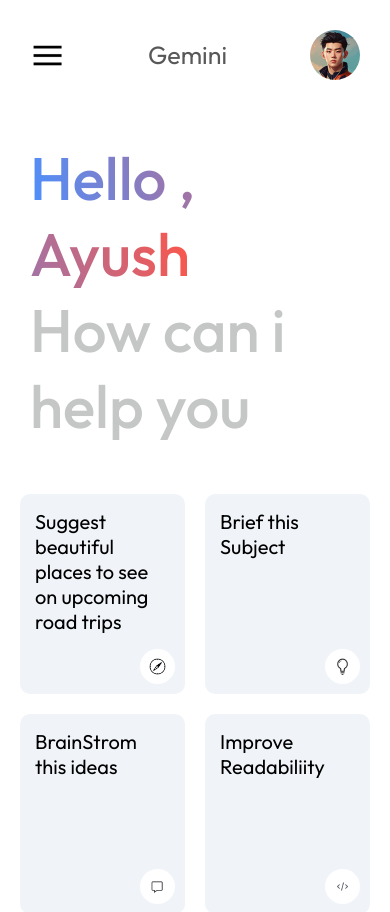
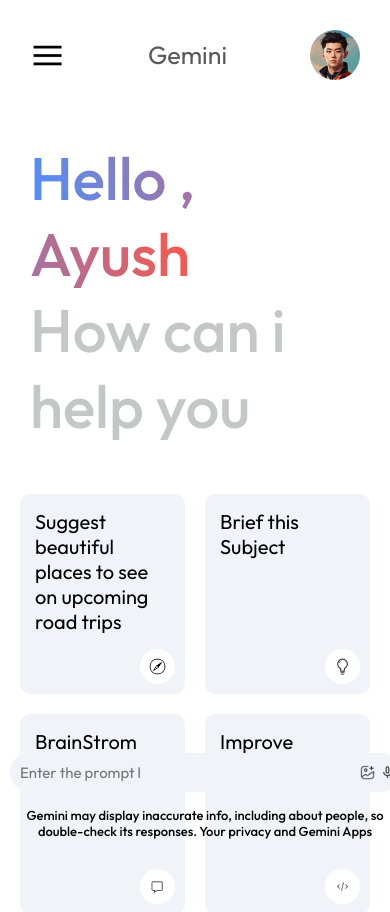
Before and after one commit to coder0606-op/Gemini-Clone, a React (Vite) app: page / in a window 390 px wide. Shown: the top 912 px of the page. Built offline with nearby package versions, Linux system fonts and the light colour scheme.

Commit message:
Update Main.css

```diff
--- a/src/components/Main/Main.css
+++ b/src/components/Main/Main.css
@@ -76,7 +76,7 @@
 }
 
 .main-bottom {
-  position: fixed;
+  position: absolute;
   bottom: 0;
   width: 100%;
   max-width: 800px;
@@ -187,8 +187,10 @@
 
 @media (max-width: 600px) {
   .main-bottom{
-    position:relative;
-    bottom:0;
+   overflow:scroll;
+  }
+  .main-bottom::-webkit-scrollbar{
+    display:none;
   }
   .main-bottom input {
     flex: none;
```
